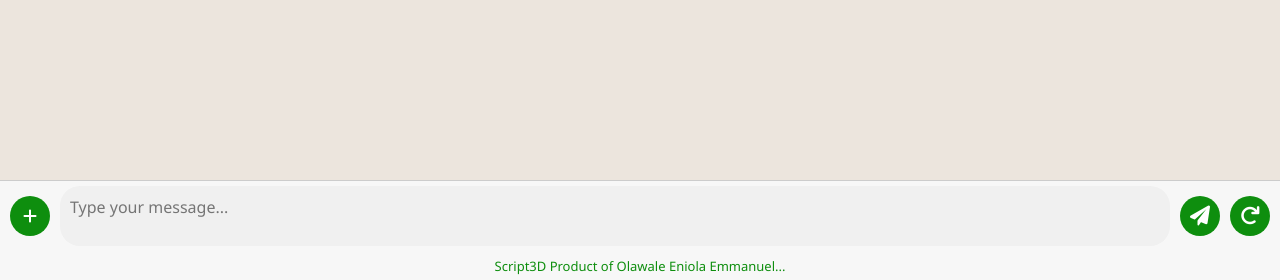
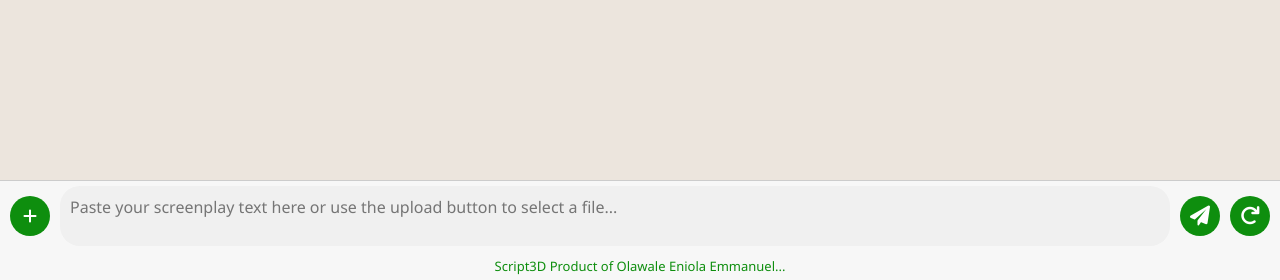
Before and after one commit to i-am-Els/Script3D-Flask, a Flask app: page / in a window 1280 px wide. Shown: the part 520-800 px from the top of the page. Run offline with Flask 3, Linux system fonts and the light colour scheme.

Commit message:
Updated working copy. Still work. Now THere are 2 options, Text or File Uploads.

```diff
--- a/app.py
+++ b/app.py
@@ -187,20 +187,30 @@ def query_llm(prompt: str, context: str) -> dict:
 def analyze_screenplay():
     try:
         uploaded_file = request.files.get('file')
+        text_content = request.form.get('text_content')
         analysis_type = request.form.get('analysis_type', 'full')
 
-        if not uploaded_file or uploaded_file.filename == '':
-            flash("No file uploaded", "error")
-            return jsonify({"error": "No file uploaded"})
+        # Check if we have either a file or text content
+        if not uploaded_file and not text_content:
+            flash("Please provide either a file or screenplay text", "error")
+            return jsonify({"error": "No content provided"})
 
-        if not allowed_file(uploaded_file.filename):
-            flash("Invalid file type. Allowed: PDF, TXT, Fountain", "error")
-            return jsonify({"error": "Invalid file type. Allowed: PDF, TXT, Fountain"})
+        # Get screenplay text either from file or direct input
+        if uploaded_file and uploaded_file.filename != '':
+            if not allowed_file(uploaded_file.filename):
+                flash("Invalid file type. Allowed: PDF, TXT, Fountain", "error")
+                return jsonify({"error": "Invalid file type"})
 
-        screenplay_text = extract_text_from_file(uploaded_file)
-        if not screenplay_text:
-            flash("Could not extract text from file", "error")
-            return jsonify({"error": "Could not extract text from file"})
+            screenplay_text = extract_text_from_file(uploaded_file)
+            if not screenplay_text:
+                flash("Could not extract text from file", "error")
+                return jsonify({"error": "Could not extract text from file"})
+        else:
+            screenplay_text = text_content
+
+        if not screenplay_text or not screenplay_text.strip():
+            flash("No screenplay text found to analyze", "error")
+            return jsonify({"error": "No text to analyze"})
 
         # Define prompt based on analysis type
         prompts = {
@@ -213,13 +223,13 @@ def analyze_screenplay():
         analysis_result = query_llm(prompts.get(analysis_type, prompts['full']), screenplay_text)
 
         if "error" in analysis_result:
-            flash(analysis_result["error"], "error")
             return jsonify(analysis_result)
 
         flash("Analysis completed successfully!", "success")
         return jsonify({
             "analysis": analysis_result,
-            "file_name": uploaded_file.filename,
+            "source_type": "file" if uploaded_file else "text",
+            "file_name": uploaded_file.filename if uploaded_file else None,
             "analysis_type": analysis_type
         })
     except Exception as e:
--- a/static/javascript/main.js
+++ b/static/javascript/main.js
@@ -120,37 +120,32 @@ function appendMessage(message, sender) {
 // Modify sendChat to handle file upload
 async function sendChat() {
     const chatInput = document.getElementById("chatInput");
-    const message = chatInput.value.trim();
+    const textContent = chatInput.value.trim();
     const file = fileInput.files[0];
 
-    if (!message && !file) {
-        alert("Please enter a message or upload a file.");
+    if (!textContent && !file) {
+        flash("Please either upload a file or paste your screenplay text.", "error");
         return;
     }
 
     // Create FormData
     const formData = new FormData();
-    if (message) formData.append("user_input", message);
-    if (file) formData.append("file", file);
 
-    // Add analysis type if file is present
-    if (file) formData.append("analysis_type", "full");
+    if (file) {
+        formData.append("file", file);
+        appendMessage(`[Analyzing uploaded file: ${file.name}]`, "user");
+    } else if (textContent) {
+        formData.append("text_content", textContent);
+        appendMessage("[Analyzing pasted text]", "user");
+    }
+
+    formData.append("analysis_type", "full");
 
     // Clear inputs
     chatInput.value = '';
 
-    // Add visual feedback
-    if (file) {
-        appendMessage(`[Uploaded file: ${file.name}]`, "user");
-    }
-    if (message) {
-        appendMessage(message, "user");
-    }
-
     try {
-        // Use analyze_screenplay endpoint if file is present, otherwise use chat
-        const endpoint = file ? '/analyze_screenplay' : '/chat';
-        const response = await fetch(endpoint, {
+        const response = await fetch('/analyze_screenplay', {
             method: 'POST',
             body: formData
         });
@@ -169,8 +164,6 @@ async function sendChat() {
         let responseMessage = '';
         if (data.analysis) {
             responseMessage = JSON.stringify(data.analysis, null, 2);
-        } else if (data.response) {
-            responseMessage = data.response;
         }
 
         // Append bot response
--- a/templates/index.html
+++ b/templates/index.html
@@ -38,7 +38,10 @@
                 <input type="file" id="fileInput" accept=".pdf,.txt,.fountain" style="display: none;">
             </label>
 
-            <textarea id="chatInput" placeholder="Type your message..." title="Post your script's text here"></textarea>
+            <textarea
+                id="chatInput"
+                placeholder="Paste your screenplay text here or use the upload button to select a file..."
+                title="You can either paste your screenplay text here or upload a file"></textarea>
             <button id="sendBtn" title="Send Message"><i class="fas fa-paper-plane"></i></button>
             <button id="retryBtn" title="Retry Chat"><i class="fas fa-redo"></i></button>
         </div>
```
Also changed, not shown: README.md (added).
